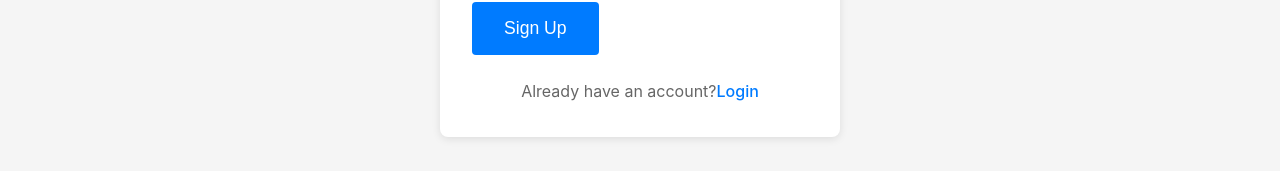
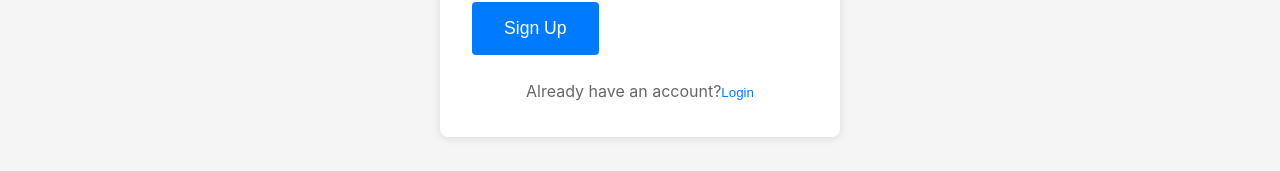
Before and after one commit to Danny-el95/React-Shopping-App, a React (Vite) app: page /auth in a window 1280 px wide. Shown: the part 549-720 px from the top of the page. Built offline with nearby package versions, Linux system fonts and the light colour scheme.

Commit message:
added auth

```diff
--- a/src/App.css
+++ b/src/App.css
@@ -273,6 +273,8 @@ body {
   color: #007bff;
   text-decoration: none;
   font-weight: 500;
+  border: none;
+  background: transparent;
 }
 
 .auth-link:hover {
--- a/src/App.jsx
+++ b/src/App.jsx
@@ -1,6 +1,5 @@
 import { Routes, Route } from 'react-router-dom'
 import './App.css'
-import React from 'react'
 import Home from './Pages/Home'
 import Auth from './Pages/Auth'
 import Checkout from './Pages/Checkout'
--- a/src/Components/Navbar.jsx
+++ b/src/Components/Navbar.jsx
@@ -1,4 +1,3 @@
-import React from 'react'
 import { Link } from 'react-router-dom'
 
 const Navbar = () => {
--- a/src/Components/ProductCard.jsx
+++ b/src/Components/ProductCard.jsx
@@ -1,4 +1,3 @@
-import React from 'react'
 import { Link } from 'react-router-dom'
 
 
--- a/src/Pages/Auth.jsx
+++ b/src/Pages/Auth.jsx
@@ -1,4 +1,4 @@
-import React, { useContext, useEffect } from 'react'
+import { useContext, useEffect } from 'react'
 import { useState } from 'react';
 import { useForm } from 'react-hook-form';
 import { AuthContext } from '../Context/AuthContext';
@@ -91,11 +91,11 @@ const Auth = () => {
                     <div className='auth-switch'>
                         {mode === 'signUp' ? (
                             <p>Already have an account?
-                                <span className='auth-link' onClick={() => setMode('login')}>
+                                <button type='button' className='auth-link' onClick={() => setMode('login')}>
                                     Login
-                                </span></p>
+                                </button></p>
                         ) : (
-                            <p>Don't have an account? <span className='auth-link' onClick={() => setMode('signUp')}>Sign Up</span></p>
+                            <p>Don't have an account? <button type='button' className='auth-link' onClick={() => setMode('signUp')}>Sign Up</button></p>
                         )}
                     </div>
                 </div>
--- a/src/Pages/Checkout.jsx
+++ b/src/Pages/Checkout.jsx
@@ -1,5 +1,3 @@
-import React from 'react'
-
 const Checkout = () => {
     return (
         <div>Checkout Page</div>
--- a/src/Pages/Home.jsx
+++ b/src/Pages/Home.jsx
@@ -1,4 +1,3 @@
-import React from 'react'
 import { getProducts } from "../Data/Products"
 import ProductCard from '../Components/ProductCard'
 
--- a/src/Pages/NotFound.jsx
+++ b/src/Pages/NotFound.jsx
@@ -1,4 +1,3 @@
-import React from 'react'
 import { Link } from 'react-router-dom'
 
 const NotFound = () => {
```
